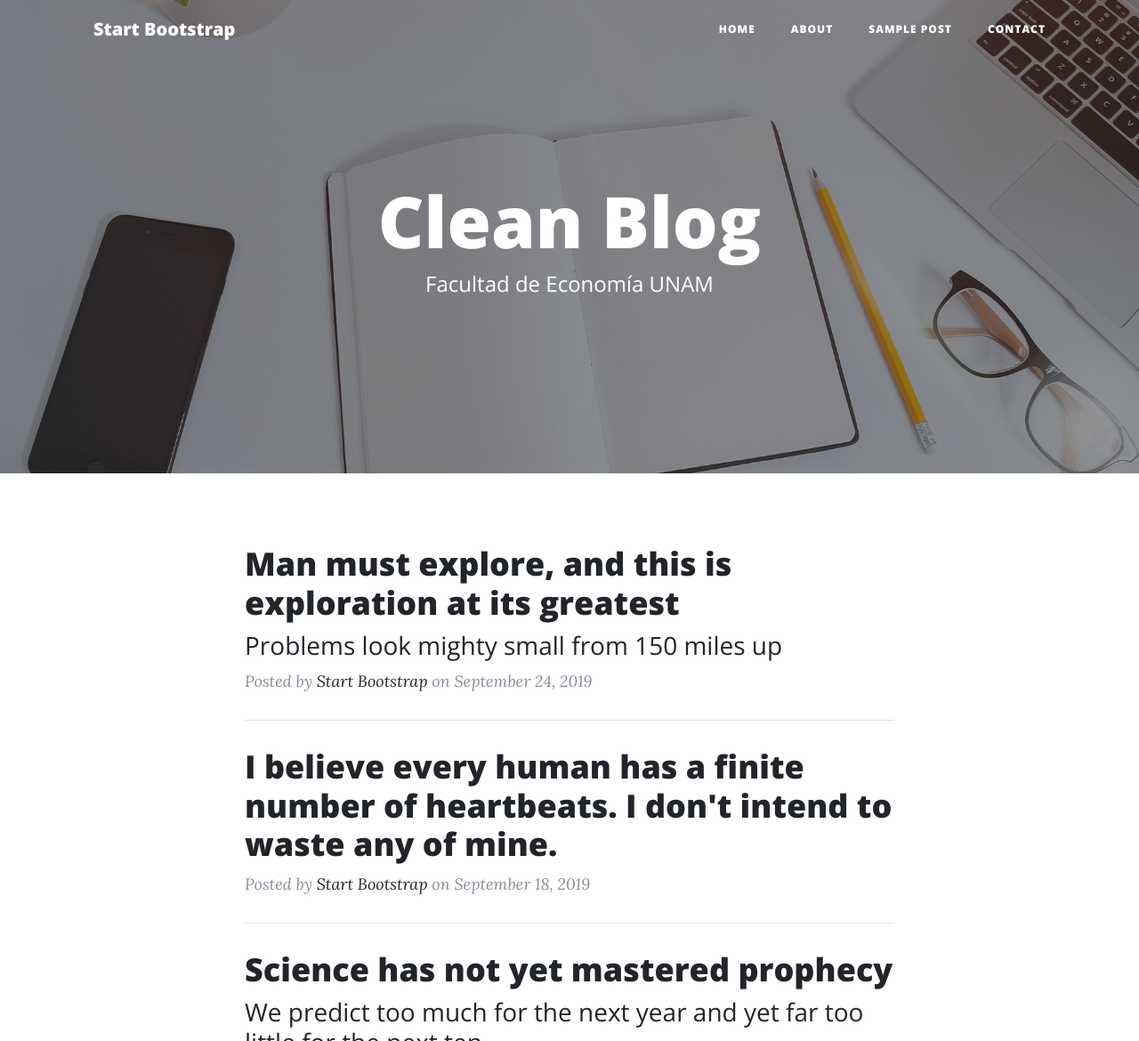
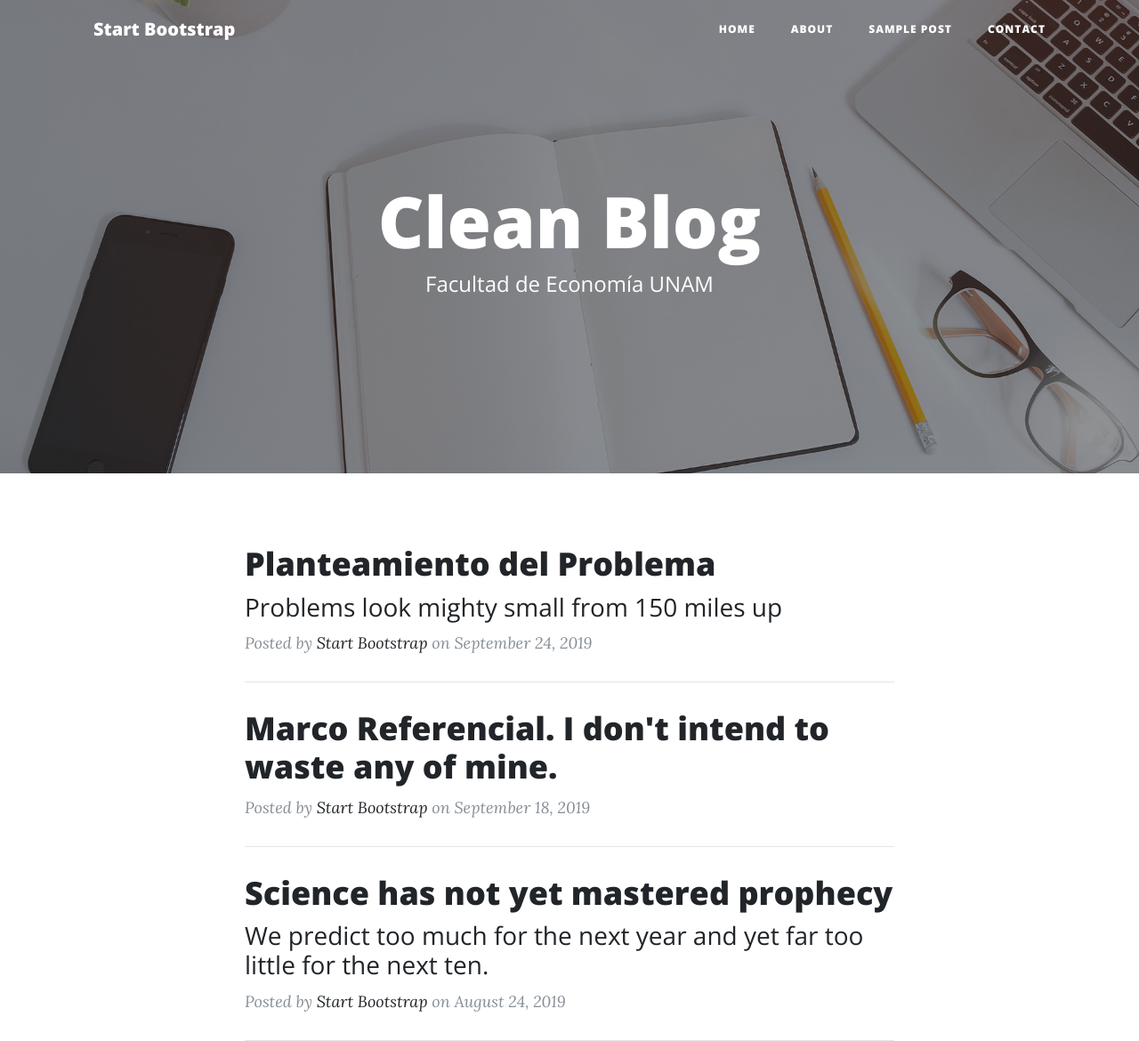
Before and after one commit to omarxpadilla/tesistas, a website: page index.html in a window 1280 px wide. Shown: the top 1170 px of the page at 89% size. Drawn offline with nearby package versions, Linux system fonts and the light colour scheme.

Commit message:
Update index.html

```diff
--- a/index.html
+++ b/index.html
@@ -74,7 +74,7 @@
         <div class="post-preview">
           <a href="post.html">
             <h2 class="post-title">
-              Man must explore, and this is exploration at its greatest
+              Planteamiento del Problema
             </h2>
             <h3 class="post-subtitle">
               Problems look mighty small from 150 miles up
@@ -88,7 +88,7 @@
         <div class="post-preview">
           <a href="post.html">
             <h2 class="post-title">
-              I believe every human has a finite number of heartbeats. I don't intend to waste any of mine.
+              Marco Referencial. I don't intend to waste any of mine.
             </h2>
           </a>
           <p class="post-meta">Posted by
```
